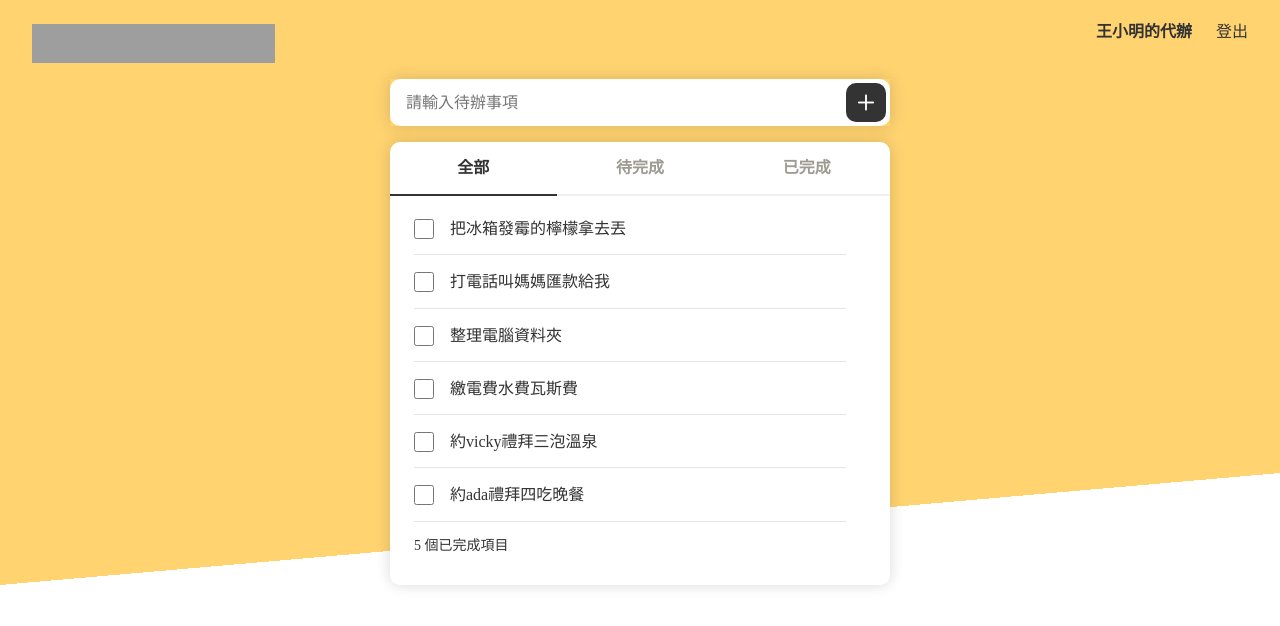
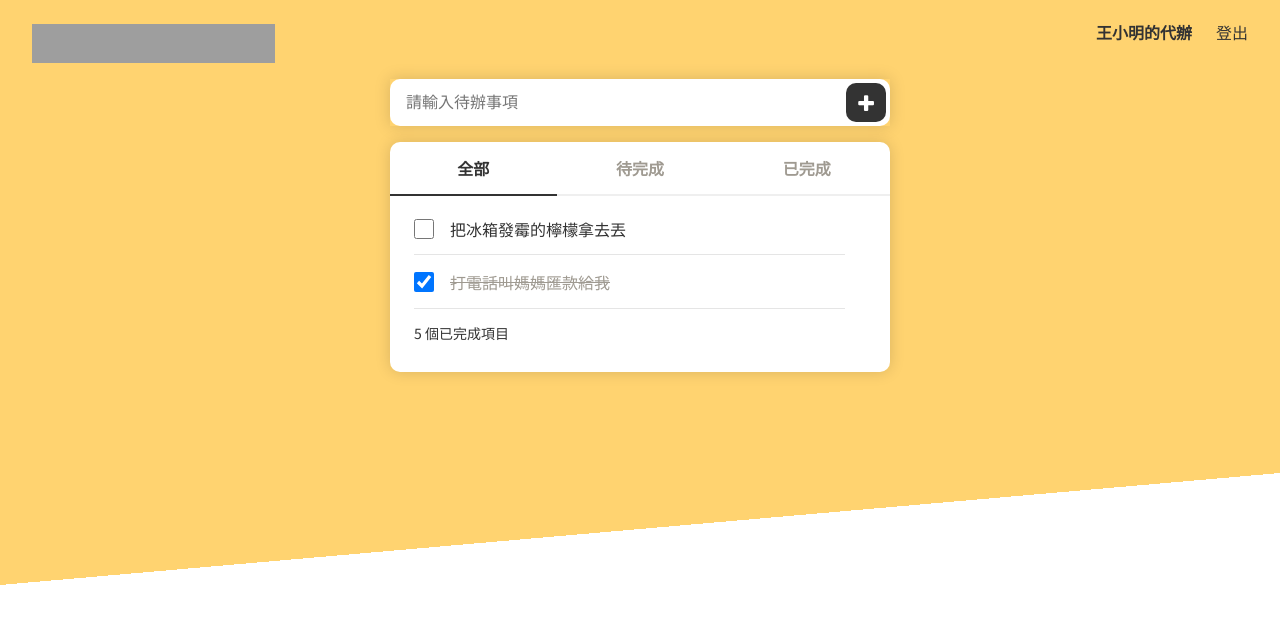
Before and after one commit to MJEddie/Vite-practice, a Vue app in the folder vue-week05/: page /todolist in a window 1280 px wide. Shown: the top 626 px of the page. Built offline with nearby package versions, Linux system fonts and the light colour scheme; grey boxes are pictures that could not be loaded.

Commit message:
add remove todo function

```diff
--- a/vue-week05/index.html
+++ b/vue-week05/index.html
@@ -4,8 +4,8 @@
 <head>
     <meta charset="UTF-8">
     <link rel="icon" href="/favicon.ico">
-    <link rel="stylesheet" href="https://cdnjs.cloudflare.com/ajax/libs/font-awesome/6.5.2/css/all.min.css" integrity="sha512-SnH5WK+bZxgPHs44uWIX+LLJAJ9/2PkPKZ5QiAj6Ta86w+fsb2TkcmfRyVX3pBnMFcV7oQPJkl9QevSCWr3W6A==" crossorigin="anonymous" referrerpolicy="no-referrer"
-    />
+    <link rel="stylesheet" href="https://cdnjs.cloudflare.com/ajax/libs/font-awesome/4.7.0/css/font-awesome.min.css" />
+
     <meta name="viewport" content="width=device-width, initial-scale=1.0">
     <title>Vite App</title>
 </head>
--- a/vue-week05/src/assets/main.css
+++ b/vue-week05/src/assets/main.css
@@ -1,4 +1,5 @@
 @import './base.css';
+@import url('https://fonts.googleapis.com/css2?family=Noto+Sans+TC&display=swap');
 html,
 body,
 div,
--- a/vue-week05/src/components/TodoForm.vue
+++ b/vue-week05/src/components/TodoForm.vue
@@ -1,44 +1,10 @@
-<script setup>
-defineProps({
-  msg: {
-    type: String,
-    required: true,
-  },
-})
-</script>
-
 <template>
-  <div class="greetings">
-    <h1 class="green">{{ msg }}</h1>
-    <h3>
-      You’ve successfully created a project with
-      <a href="https://vite.dev/" target="_blank" rel="noopener">Vite</a> +
-      <a href="https://vuejs.org/" target="_blank" rel="noopener">Vue 3</a>.
-    </h3>
+  <div class="inputBox">
+    <input type="text" placeholder="請輸入待辦事項" />
+    <a href="#">
+      <i class="fa fa-plus"></i>
+    </a>
   </div>
 </template>
 
-<style scoped>
-h1 {
-  font-weight: 500;
-  font-size: 2.6rem;
-  position: relative;
-  top: -10px;
-}
-
-h3 {
-  font-size: 1.2rem;
-}
-
-.greetings h1,
-.greetings h3 {
-  text-align: center;
-}
-
-@media (min-width: 1024px) {
-  .greetings h1,
-  .greetings h3 {
-    text-align: left;
-  }
-}
-</style>
+<script setup></script>
--- a/vue-week05/src/components/TodoItem.vue
+++ b/vue-week05/src/components/TodoItem.vue
@@ -1,3 +1,31 @@
-<template> </template>
+<template>
+  <li>
+    <label class="todoList_label">
+      <input
+        class="todoList_input"
+        type="checkbox"
+        value="true"
+        v-model="todo.status"
+      />
+      <span>{{ todo.content }}</span>
+    </label>
+    <a href="#" @click="handleRemoveTodo(todo.id)">
+      <i class="fa fa-times"></i>
+    </a>
+  </li>
+</template>
 
-<script setup></script>
+<script setup>
+const props = defineProps({
+  todo: {
+    type: Object,
+    required: true,
+  },
+});
+
+const emit = defineEmits(["remove-todo"]);
+
+const handleRemoveTodo = (id) => {
+  emit("remove-todo", id);
+};
+</script>
--- a/vue-week05/src/components/TodoList.vue
+++ b/vue-week05/src/components/TodoList.vue
@@ -1,86 +1,35 @@
 <template>
-  <div class="item">
-    <i>
-      <slot name="icon"></slot>
-    </i>
-    <div class="details">
-      <h3>
-        <slot name="heading"></slot>
-      </h3>
-      <slot></slot>
+  <div class="todoList_list">
+    <ul class="todoList_tab">
+      <li><a href="#" class="active">全部</a></li>
+      <li><a href="#">待完成</a></li>
+      <li><a href="#">已完成</a></li>
+    </ul>
+    <div class="todoList_items">
+      <ul class="todoList_item">
+        <TodoItem
+          v-for="todo in todos"
+          :key="todo.id"
+          :todo="todo"
+          @remove-todo="emit('remove-todo', $event)"
+        ></TodoItem>
+      </ul>
+      <div class="todoList_statistics">
+        <p>5 個已完成項目</p>
+      </div>
     </div>
   </div>
 </template>
 
-<style scoped>
-.item {
-  margin-top: 2rem;
-  display: flex;
-  position: relative;
-}
+<script setup>
+import TodoItem from "./TodoItem.vue";
 
-.details {
-  flex: 1;
-  margin-left: 1rem;
-}
+const props = defineProps({
+  todos: {
+    type: Array,
+    required: true,
+  },
+});
 
-i {
-  display: flex;
-  place-items: center;
-  place-content: center;
-  width: 32px;
-  height: 32px;
-  color: var(--color-text);
-}
-
-h3 {
-  font-size: 1.2rem;
-  font-weight: 500;
-  margin-bottom: 0.4rem;
-  color: var(--color-heading);
-}
-
-@media (min-width: 1024px) {
-  .item {
-    margin-top: 0;
-    padding: 0.4rem 0 1rem calc(var(--section-gap) / 2);
-  }
-
-  i {
-    top: calc(50% - 25px);
-    left: -26px;
-    position: absolute;
-    border: 1px solid var(--color-border);
-    background: var(--color-background);
-    border-radius: 8px;
-    width: 50px;
-    height: 50px;
-  }
-
-  .item:before {
-    content: ' ';
-    border-left: 1px solid var(--color-border);
-    position: absolute;
-    left: 0;
-    bottom: calc(50% + 25px);
-    height: calc(50% - 25px);
-  }
-
-  .item:after {
-    content: ' ';
-    border-left: 1px solid var(--color-border);
-    position: absolute;
-    left: 0;
-    top: calc(50% + 25px);
-    height: calc(50% - 25px);
-  }
-
-  .item:first-of-type:before {
-    display: none;
-  }
-
-  .item:last-of-type:after {
-    display: none;
-  }
-}
-</style>
+const emit = defineEmits(["remove-todo"]);
+</script>
--- a/vue-week05/src/views/TodoListView.vue
+++ b/vue-week05/src/views/TodoListView.vue
@@ -11,83 +11,39 @@
     </nav>
     <div class="conatiner todoListPage vhContainer">
       <div class="todoList_Content">
-        <div class="inputBox">
-          <input type="text" placeholder="請輸入待辦事項" />
-          <a href="#">
-            <i class="fa fa-plus"></i>
-          </a>
-        </div>
-        <div class="todoList_list">
-          <ul class="todoList_tab">
-            <li><a href="#" class="active">全部</a></li>
-            <li><a href="#">待完成</a></li>
-            <li><a href="#">已完成</a></li>
-          </ul>
-          <div class="todoList_items">
-            <ul class="todoList_item">
-              <li>
-                <label class="todoList_label">
-                  <input class="todoList_input" type="checkbox" value="true" />
-                  <span>把冰箱發霉的檸檬拿去丟</span>
-                </label>
-                <a href="#">
-                  <i class="fa fa-times"></i>
-                </a>
-              </li>
-              <li>
-                <label class="todoList_label">
-                  <input class="todoList_input" type="checkbox" value="true" />
-                  <span>打電話叫媽媽匯款給我</span>
-                </label>
-                <a href="#">
-                  <i class="fa fa-times"></i>
-                </a>
-              </li>
-              <li>
-                <label class="todoList_label">
-                  <input class="todoList_input" type="checkbox" value="true" />
-                  <span>整理電腦資料夾</span>
-                </label>
-                <a href="#">
-                  <i class="fa fa-times"></i>
-                </a>
-              </li>
-              <li>
-                <label class="todoList_label">
-                  <input class="todoList_input" type="checkbox" value="true" />
-                  <span>繳電費水費瓦斯費</span>
-                </label>
-                <a href="#">
-                  <i class="fa fa-times"></i>
-                </a>
-              </li>
-              <li>
-                <label class="todoList_label">
-                  <input class="todoList_input" type="checkbox" value="true" />
-                  <span>約vicky禮拜三泡溫泉</span>
-                </label>
-                <a href="#">
-                  <i class="fa fa-times"></i>
-                </a>
-              </li>
-              <li>
-                <label class="todoList_label">
-                  <input class="todoList_input" type="checkbox" value="true" />
-                  <span>約ada禮拜四吃晚餐</span>
-                </label>
-                <a href="#">
-                  <i class="fa fa-times"></i>
-                </a>
-              </li>
-            </ul>
-            <div class="todoList_statistics">
-              <p>5 個已完成項目</p>
-            </div>
-          </div>
-        </div>
+        <TodoForm></TodoForm>
+        <TodoList
+          v-if="todos.length"
+          :todos="todos"
+          @remove-todo="removeTodo"
+        ></TodoList>
+        <p v-else>尚無待辦事項</p>
       </div>
     </div>
   </div>
 </template>
 
-<script setup></script>
+<script setup>
+import TodoForm from "@/components/TodoForm.vue";
+import TodoList from "@/components/TodoList.vue";
+import { ref } from "vue";
+
+const todos = ref([
+  { id: 1, content: "把冰箱發霉的檸檬拿去丟", status: false },
+  { id: 2, content: "打電話叫媽媽匯款給我", status: true },
+]);
+
+const addTodo = (content) => {
+  if (content.trim() !== "") {
+    todo.value.push({
+      id: Date.now(),
+      content,
+      status: false,
+    });
+  }
+};
+
+const removeTodo = (id) => {
+  todos.value = todos.value.filter((todo) => todo.id !== id);
+};
+</script>
```
